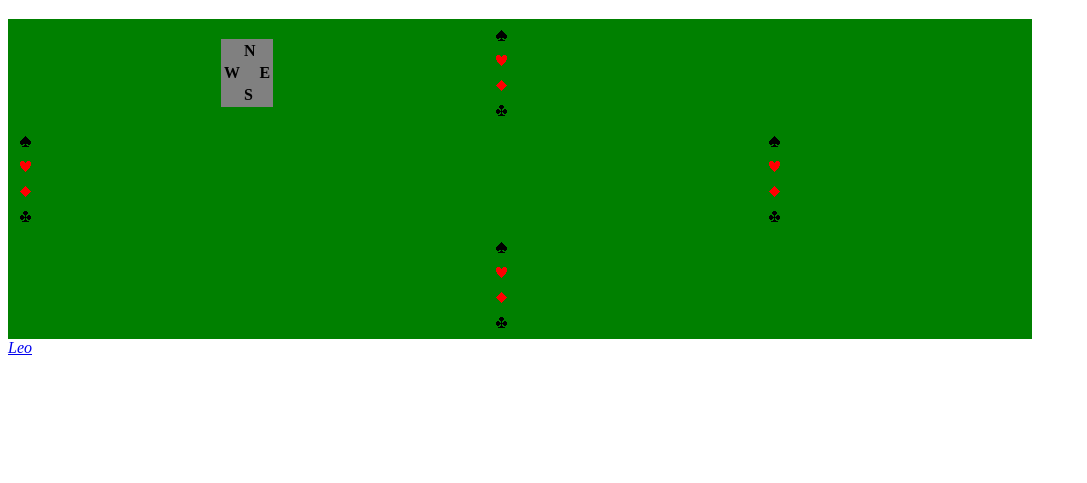
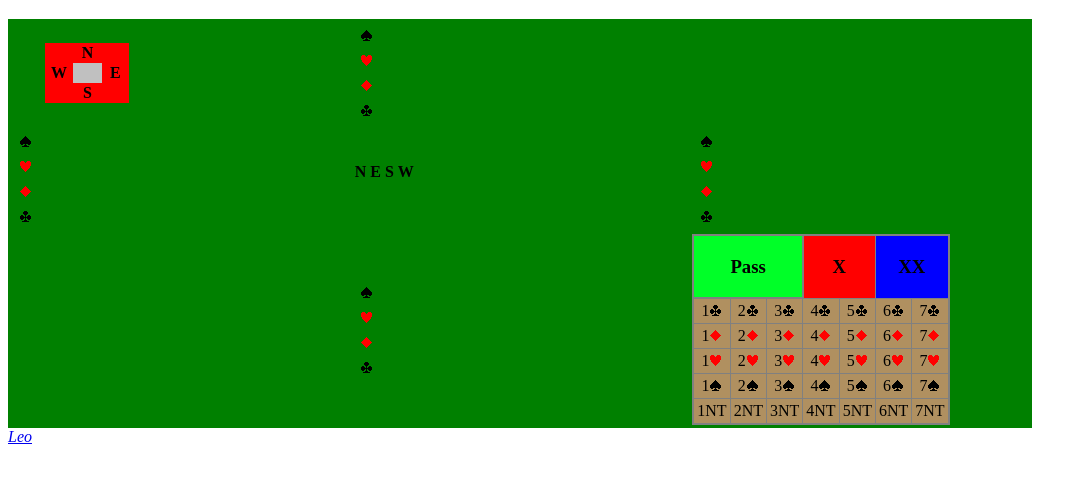
Before and after one commit to event/we-bridge, a plain HTML site: page table.html in a window 1280 px wide. Shown: the part 61-544 px from the top of the page, without its empty margins (0-1087 px from the left). Drawn offline with Linux system fonts and the light colour scheme.

Commit message:
prettify table and create bidding box

```diff
--- a/css/table.css
+++ b/css/table.css
@@ -8,11 +8,28 @@ body {
     background-color:green;
 }
 
-#table_center {
-    margin-left:auto;
+#board .board_column {
+    width: 33%;
+}
+
+#vuln_dealer {
+    margin-left:10%;
     margin-right:auto;
+    padding-right: 1%;
     font-weight:bold;
-    background-color:gray;
+    background-color: #C0C0C0;
+    width: 25%;
+    text-align: center;
+    border-width: 0px;
+    border-collapse: collapse;
+}
+
+#vuln_dealer tr td {
+    width: 34%;
+}
+
+.vuln_NS, .vuln_EW{
+    background-color: red;
 }
 
 .hand_container td {
@@ -30,3 +47,35 @@ body {
 .default_cursor {
     cursor:default;
 }
+
+.hidden {
+    display: none;
+}
+
+.bidbox_pass {
+    background-color: green;
+    border: 2px solid grey;
+    background-color: #00FF28;
+}
+
+.bidbox_dbl {
+    background-color: red;
+    border: 1px solid grey;
+}
+
+.bidbox_rdbl {
+    background-color: blue;
+    border: 1px solid grey;
+}
+
+.bidbox {
+    border-collapse: collapse;
+    border: 2px solid grey;
+    text-align: center;
+    background-color: #B09060;
+}
+
+.bidbox_bid {
+    padding: 3px;
+    border: 1px solid grey;
+}
--- a/js/table.js
+++ b/js/table.js
@@ -39,6 +39,10 @@ function process_update(i, data) {
 
     } else if (data.type == "claim") {
 	window.alert("claim is not supported yet!");
+    } else if (data.type = "start.bidding") {
+	kick_bidding();
+    } else if (data.type = "start.play") {
+	window.alert("start.play is not supported yet!")
     }
 }
 
@@ -103,3 +107,8 @@ function img_by_suit(suit) {
     }
 
 }
+
+function kick_bidding() {
+    $("#lead_area").addClass("hidden");
+
+}
--- a/table.html
+++ b/table.html
@@ -11,10 +11,13 @@
     <h1>Webridge</h1>
 
     <table id="board">
-      <tr><td><table id="table_center">
- 	    <tr><td></td><td>N</td><td></td></tr>
-	    <tr><td>W</td><td></td><td>E</td></tr>
-	    <tr><td></td><td>S</td><td></td></tr>
+      <col class="board_column left_col"/>
+      <col class="board_column center_col"/>
+      <col class="board_column right_col"/>
+      <tr><td><table id="vuln_dealer">
+ 	    <tr><td class="vuln_NS vuln_EW"></td><td class="vuln_NS">N</td><td class="vuln_NS vuln_EW"></td></tr>
+	    <tr><td class="vuln_EW">W</td><td></td><td class="vuln_EW">E</td></tr>
+	    <tr><td class="vuln_NS vuln_EW"></td><td class="vuln_NS">S</td><td class="vuln_NS vuln_EW"></td></tr>
 	  </table>
 	</td><td>
 	  <div id="part_hand" class="hand_container">
@@ -37,6 +40,9 @@
 	    </table>
 	  </div>
 	</td><td>
+	  <table id="bidding_area">
+	    <tr id="biddin_header"><th>N</th><th>E</th><th>S</th><th>W</th></tr>
+	  </table>
 	  <table id="lead_area">
 	    <tr><td></td><td class="lead" id="part_lead"></td><td></td></tr>
 	    <tr><td class="lead" id="left_lead"></td><td></td><td class="lead" id="right_lead"></td></tr>
@@ -61,7 +67,59 @@
 	      <tr><td><img src="../images/c.gif" alt="C"/><div id="own_clubs"></div> </td></tr>
 	    </table>
 	  </div>
-	</td><td></td></tr>
+	</td><td><div id="bidding_box">    <table class="bidbox">
+      <tr>
+	<td colspan="3" class="bidbox_pass"><h3>Pass</h3></td>
+	<td colspan="2" class="bidbox_dbl"><h3>X</h3></td>
+	<td colspan="2" class="bidbox_rdbl"><h3>XX</h3></td>
+      </tr>
+      <tr>
+	<td class="bidbox_bid">1<img src="images/c.gif" alt="C"/></td>
+	<td class="bidbox_bid">2<img src="images/c.gif" alt="C"/></td>
+	<td class="bidbox_bid">3<img src="images/c.gif" alt="C"/></td>
+	<td class="bidbox_bid">4<img src="images/c.gif" alt="C"/></td>
+	<td class="bidbox_bid">5<img src="images/c.gif" alt="C"/></td>
+	<td class="bidbox_bid">6<img src="images/c.gif" alt="C"/></td>
+	<td class="bidbox_bid">7<img src="images/c.gif" alt="C"/></td>
+      </tr>
+      <tr>
+	<td class="bidbox_bid">1<img src="images/d.gif" alt="D"/></td>
+	<td class="bidbox_bid">2<img src="images/d.gif" alt="D"/></td>
+	<td class="bidbox_bid">3<img src="images/d.gif" alt="D"/></td>
+	<td class="bidbox_bid">4<img src="images/d.gif" alt="D"/></td>
+	<td class="bidbox_bid">5<img src="images/d.gif" alt="D"/></td>
+	<td class="bidbox_bid">6<img src="images/d.gif" alt="D"/></td>
+	<td class="bidbox_bid">7<img src="images/d.gif" alt="D"/></td>
+      </tr>
+      <tr>
+	<td class="bidbox_bid">1<img src="images/h.gif" alt="H"/></td>
+	<td class="bidbox_bid">2<img src="images/h.gif" alt="H"/></td>
+	<td class="bidbox_bid">3<img src="images/h.gif" alt="H"/></td>
+	<td class="bidbox_bid">4<img src="images/h.gif" alt="H"/></td>
+	<td class="bidbox_bid">5<img src="images/h.gif" alt="H"/></td>
+	<td class="bidbox_bid">6<img src="images/h.gif" alt="H"/></td>
+	<td class="bidbox_bid">7<img src="images/h.gif" alt="H"/></td>
+      </tr>
+      <tr>
+	<td class="bidbox_bid">1<img src="images/s.gif" alt="S"/></td>
+	<td class="bidbox_bid">2<img src="images/s.gif" alt="S"/></td>
+	<td class="bidbox_bid">3<img src="images/s.gif" alt="S"/></td>
+	<td class="bidbox_bid">4<img src="images/s.gif" alt="S"/></td>
+	<td class="bidbox_bid">5<img src="images/s.gif" alt="S"/></td>
+	<td class="bidbox_bid">6<img src="images/s.gif" alt="S"/></td>
+	<td class="bidbox_bid">7<img src="images/s.gif" alt="S"/></td>
+      </tr>
+      <tr>
+	<td class="bidbox_bid">1NT</td>
+	<td class="bidbox_bid">2NT</td>
+	<td class="bidbox_bid">3NT</td>
+	<td class="bidbox_bid">4NT</td>
+	<td class="bidbox_bid">5NT</td>
+	<td class="bidbox_bid">6NT</td>
+	<td class="bidbox_bid">7NT</td>
+      </tr>
+    </table>
+</div></td></tr>
     </table>
 
 
```
